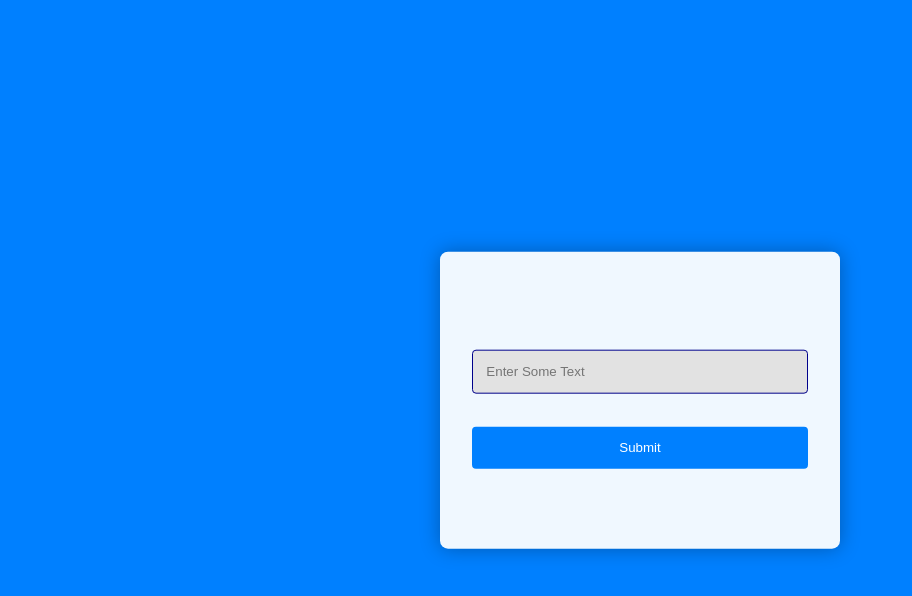
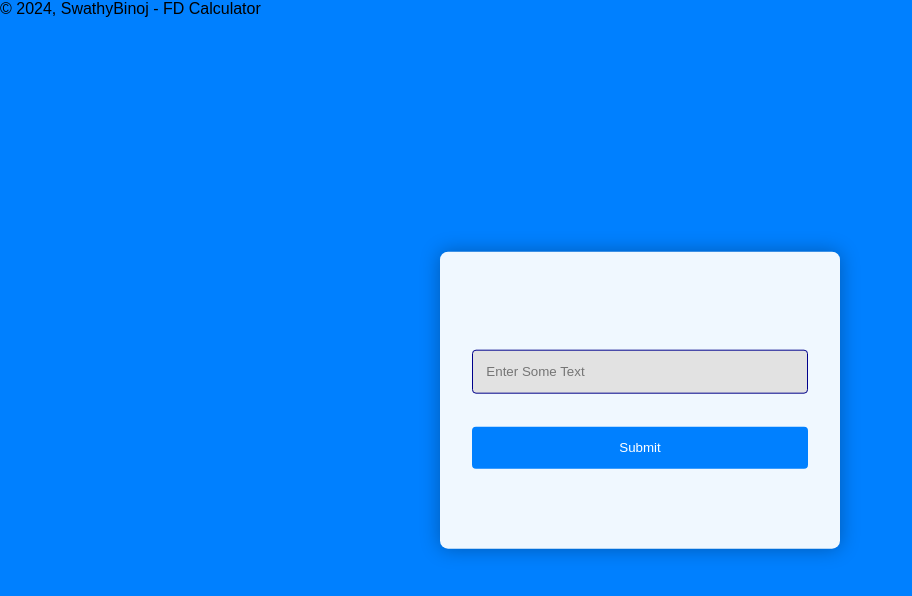
Before and after one commit to swathysajeev0307/invalid-input-shake, a plain HTML site: page index.html in a window 1280 px wide. Shown: the whole page, without its empty margins (0-912 px from the left). Drawn offline with Linux system fonts and the light colour scheme.

Commit message:
Updated index.html

```diff
--- a/index.html
+++ b/index.html
@@ -15,7 +15,11 @@
         <input type="text" id="inputField" placeholder="Enter Some Text" required>
         <button onclick="validateInput()" type="submit">Submit</button>
     </form>
-
+    <footer>
+        <div class="copyright">
+            <p>&copy; 2024, SwathyBinoj - FD Calculator</p>
+        </div>
+    </footer>
     <script src="script.js"></script>
 
 </body>
```
